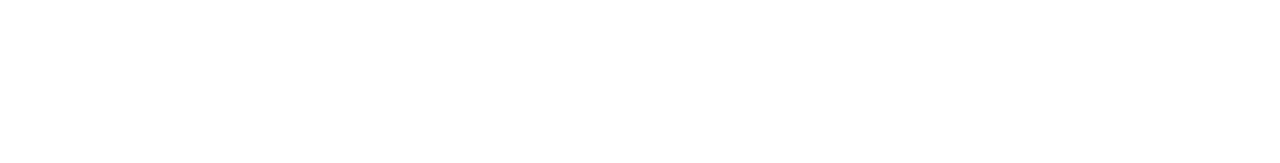
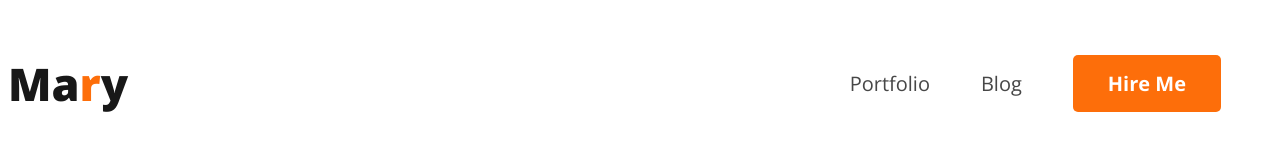
Before and after one commit to Md-Sojib-Hossain-cse/web-developer-portfolio, a plain HTML site: page index.html in a window 1280 px wide. Drawn offline with nearby package versions, Linux system fonts and the light colour scheme.

Commit message:
nav bar created

```diff
--- a/index.html
+++ b/index.html
@@ -1,11 +1,31 @@
 <!DOCTYPE html>
 <html lang="en">
+
 <head>
     <meta charset="UTF-8">
     <meta name="viewport" content="width=device-width, initial-scale=1.0">
     <title>Developer Portfolio</title>
+
+    <link rel="preconnect" href="https://fonts.googleapis.com">
+    <link rel="preconnect" href="https://fonts.gstatic.com" crossorigin>
+    <link href="https://fonts.googleapis.com/css2?family=Open+Sans:wght@400;700;800&display=swap" rel="stylesheet">
+
+    <link rel="stylesheet" href="styles.css">
 </head>
+
 <body>
+    <header>
+        <nav>
+            <h3 class="nav-heading">Ma<span class="primary-color">r</span>y</h3>
+            <ul>
+                <li><a href="">Portfolio</a></li>
+                <li><a href="">Blog</a></li>
+                <li><button class="btn-primary">Hire Me</button></li>
+            </ul>
+        </nav>
+    </header>
+    <main></main>
+    <footer></footer>
+</body>
 
-</body>
 </html>
--- /dev/null
+++ b/styles.css
@@ -0,0 +1,49 @@
+body {
+    font-family: 'Open Sans', sans-serif;
+}
+
+.primary-color {
+    color: #FD6E0A;
+}
+
+.btn-primary {
+    border-radius: 5px;
+    background: #FD6E0A;
+    color: #FFF;
+    border: 0;
+    text-align: center;
+    font-family: Open Sans;
+    font-size: 20px;
+    font-weight: 700;
+    padding: 15px 35px;
+}
+
+nav {
+    display: flex;
+    justify-content: space-between;
+    align-items: center;
+}
+
+.nav-heading {
+    color: #181818;
+    font-size: 45px;
+    font-weight: 800;
+}
+
+nav>ul {
+    display: flex;
+    align-items: center;
+}
+
+nav li {
+    list-style: none;
+    margin-right: 51px;
+    font-size: 20px;
+    font-weight: 400;
+}
+
+nav a {
+    text-decoration: none;
+    color: #474747;
+    font-size: 20px;
+}
```
